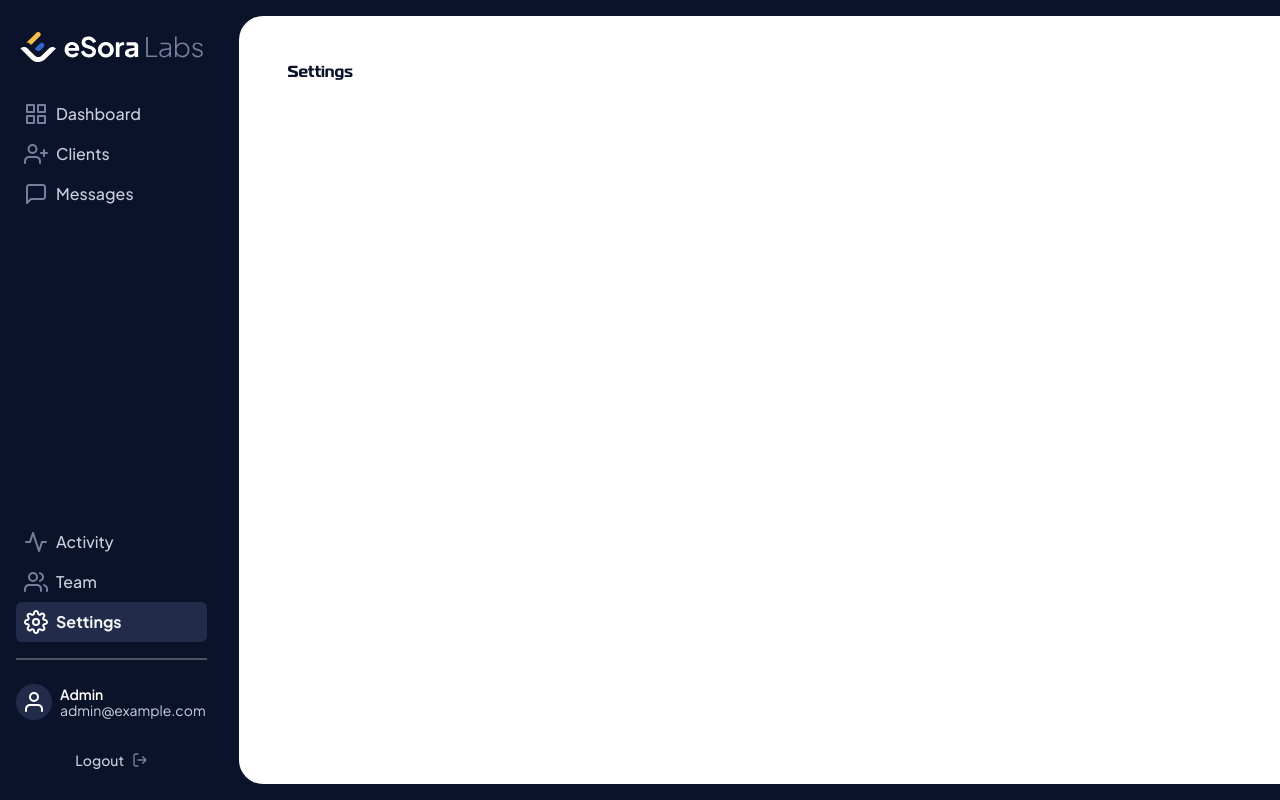
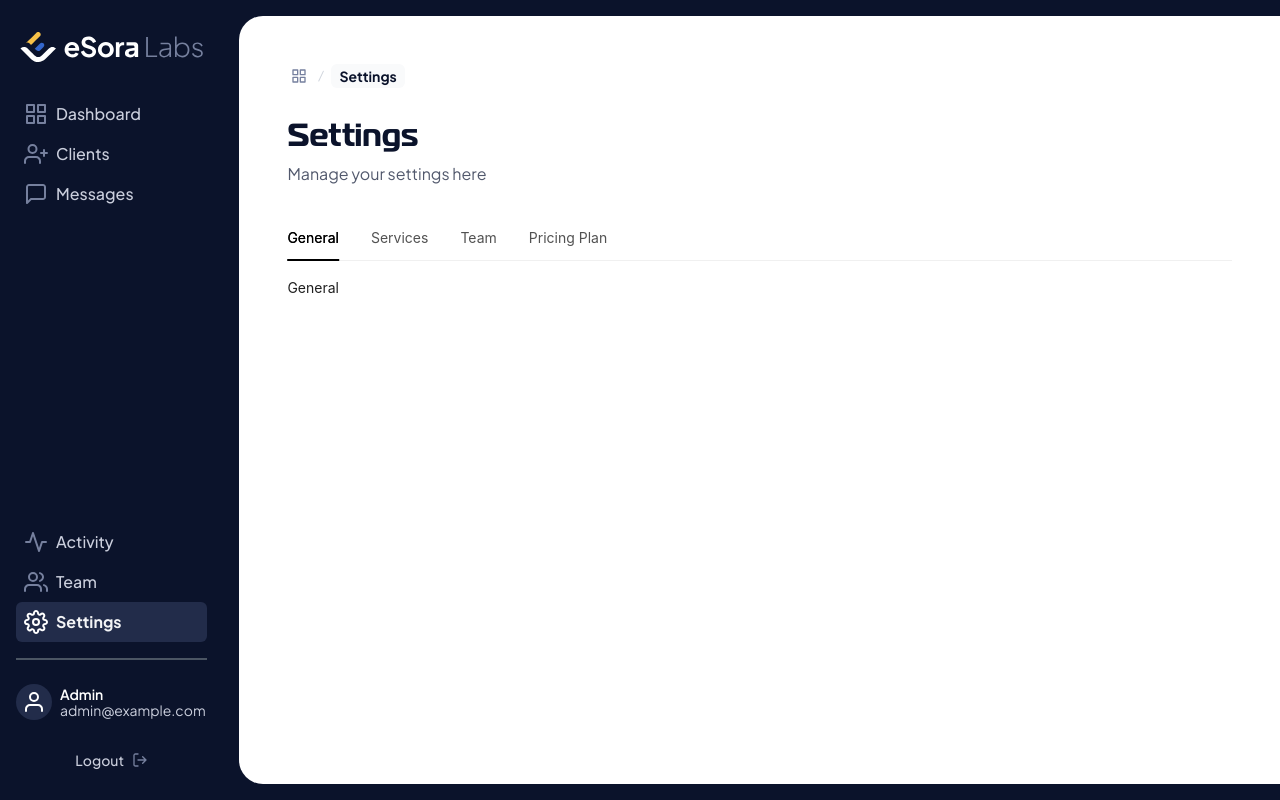
Before and after one commit to muyeenulislam/esoraLabs, a Next.js app: page /settings in a window 1280 px wide. Built offline with nearby package versions, Linux system fonts and the light colour scheme.

Commit message:
settings

```diff
--- /dev/null
+++ b/src/app/settings/general.js
@@ -0,0 +1,7 @@
+import React from "react";
+
+const General = () => {
+  return <div>General</div>;
+};
+
+export default General;
--- a/src/app/settings/page.js
+++ b/src/app/settings/page.js
@@ -1,7 +1,64 @@
-import React from "react";
+"use client";
+
+import React, { useState } from "react";
+import { Tabs } from "antd";
+
+import Breadcrumb from "@/components/breadcumb/breadcrumb";
+import PageHeading from "@/components/pageheading/pageheading";
+import Spacer from "@/components/spacer/spacer";
+
+import General from "./general";
+import Services from "./services";
+import Team from "./team";
+import PricingPlan from "./pricingplan";
 
 const Settings = () => {
-  return <div className="headers">Settings</div>;
+  const [activeKey, setActivekey] = useState("1");
+
+  const breadcumbData = [
+    { title: "Settings", link: "/settings", active: true },
+  ];
+
+  const items = [
+    {
+      key: "1",
+      label: "General",
+      children: <General />,
+    },
+    {
+      key: "2",
+      label: "Services",
+      children: <Services />,
+    },
+    {
+      key: "3",
+      label: "Team",
+      children: <Team />,
+    },
+    {
+      key: "4",
+      label: "Pricing Plan",
+      children: <PricingPlan />,
+    },
+  ];
+  const changeTab = (e) => {
+    setActivekey(e);
+  };
+
+  return (
+    <div>
+      <Breadcrumb data={breadcumbData} />
+      <Spacer height="32px" />
+      <PageHeading heading="Settings" subHeading="Manage your settings here" />
+      <Spacer height="32px" />
+      <Tabs
+        defaultActiveKey={"1"}
+        activeKey={activeKey}
+        items={items}
+        onChange={changeTab}
+      />
+    </div>
+  );
 };
 
 export default Settings;
--- /dev/null
+++ b/src/app/settings/pricingplan.js
@@ -0,0 +1,7 @@
+import React from "react";
+
+const PricingPlan = () => {
+  return <div>PricingPlan</div>;
+};
+
+export default PricingPlan;
--- /dev/null
+++ b/src/app/settings/services.js
@@ -0,0 +1,68 @@
+import React, { useState } from "react";
+import Image from "next/image";
+import Pagination from "@/components/pagination/pagination";
+
+import Spacer from "@/components/spacer/spacer";
+import WhiteButton from "@/components/buttons/whitebutton";
+
+const servicesArray = [
+  { label: "Websites", status: "unavailable" },
+  { label: "Mobile apps", status: "available" },
+  { label: "Slide decks", status: "available" },
+  { label: "Trade show banners", status: "available" },
+  { label: "Direct mail", status: "available" },
+  { label: "Email graphics", status: "available" },
+  { label: "Infographics", status: "available" },
+  { label: "Logos & branding", status: "available" },
+  { label: "Packaging", status: "available" },
+  { label: "Wireframes", status: "available" },
+];
+
+const Services = () => {
+  const [currentPage, setCurrentPage] = useState(1);
+  const [totalPage, setTotalPage] = useState(servicesArray?.length / 10);
+
+  return (
+    <div>
+      <Spacer height="32px" />
+      <div className="w-[70%] m-auto flex flex-col rounded-xl shadow-md">
+        <div className="p-6 bg-primary rounded-t-xl flex justify-between items-center">
+          <div className="flex flex-col">
+            <h2 className="headers text-white text-[20px] font-bold m-0">
+              Services
+            </h2>
+            <p className="text-[16px] font-normal text-[#FFFFFFCC] m-0">
+              Add and manage your services
+            </p>
+          </div>
+          <WhiteButton text="Add a Service" />
+        </div>
+        {servicesArray?.map((item) => (
+          <div
+            key={item?.label}
+            className="px-6 py-4 flex justify-between items-center border-b border-grayBorderDashboard"
+          >
+            <p className="text-[16px] font-bold text-primary m-0">
+              {item?.label}
+            </p>
+            <Image
+              src="./images/arrow-half-right.svg"
+              height={24}
+              width={24}
+              alt=""
+            />
+          </div>
+        ))}
+        <div className="pt-[11px] pb-4 px-6 flex items-center justify-between border-t border-t-grayBorder radius-b-l-2">
+          <Pagination
+            totalPages={totalPage}
+            currentPage={currentPage}
+            setCurrentPage={setCurrentPage}
+          />
+        </div>
+      </div>
+    </div>
+  );
+};
+
+export default Services;
--- /dev/null
+++ b/src/app/settings/team.js
@@ -0,0 +1,7 @@
+import React from "react";
+
+const Team = () => {
+  return <div>Team</div>;
+};
+
+export default Team;
--- a/src/components/buttons/styles.js
+++ b/src/components/buttons/styles.js
@@ -33,6 +33,7 @@ const styles = {
     padding: "14px 20px",
     borderRadius: "10px",
     border: "1px solid #D0D5DD",
+    background: Colors.white,
     boxShadow: "0px 1px 2px 0px rgba(16, 24, 40, 0.05)",
   },
   whiteButtonTableStyle: {
```
Also changed, not shown: public/images/arrow-half-right.svg (added).
